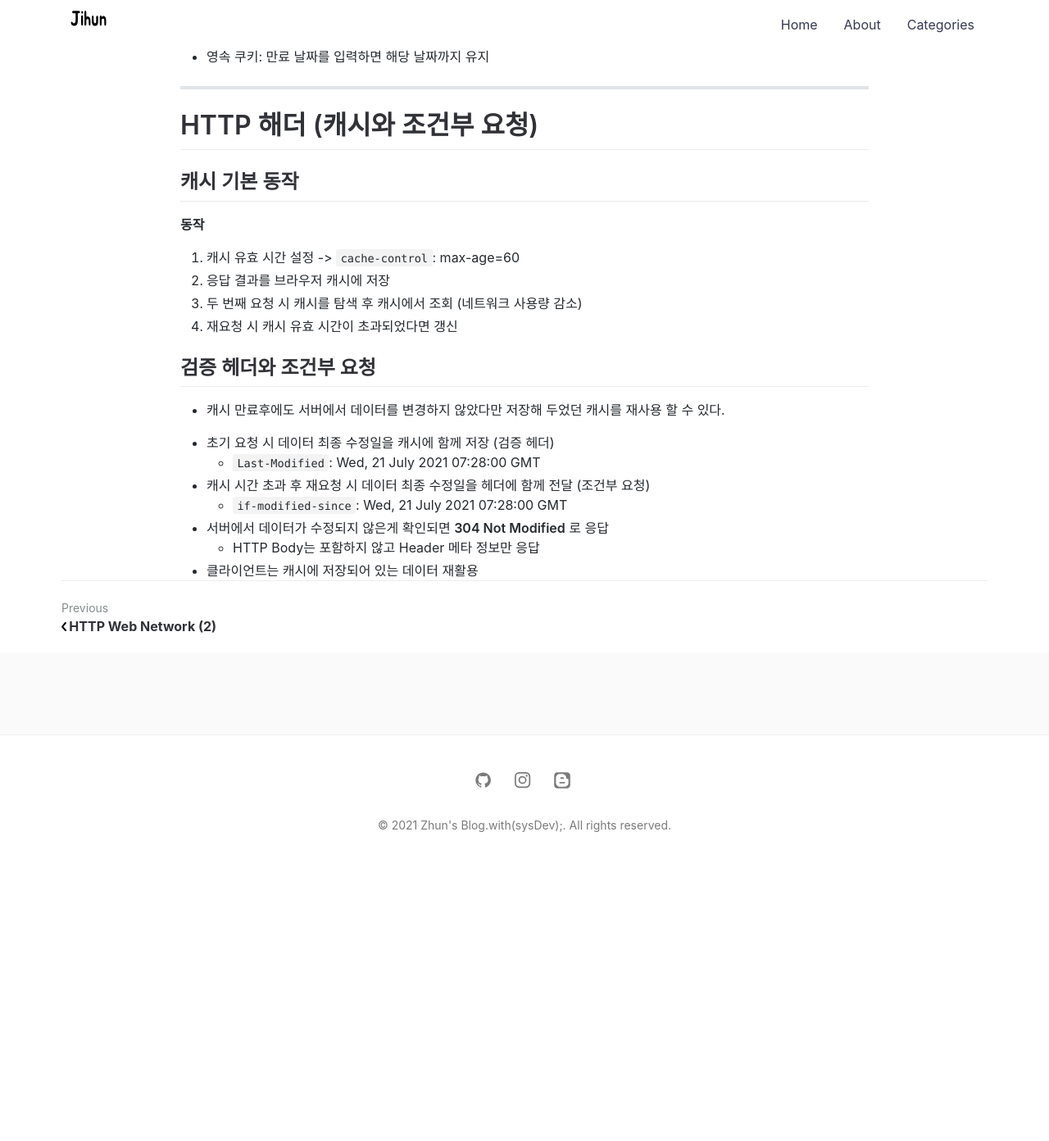
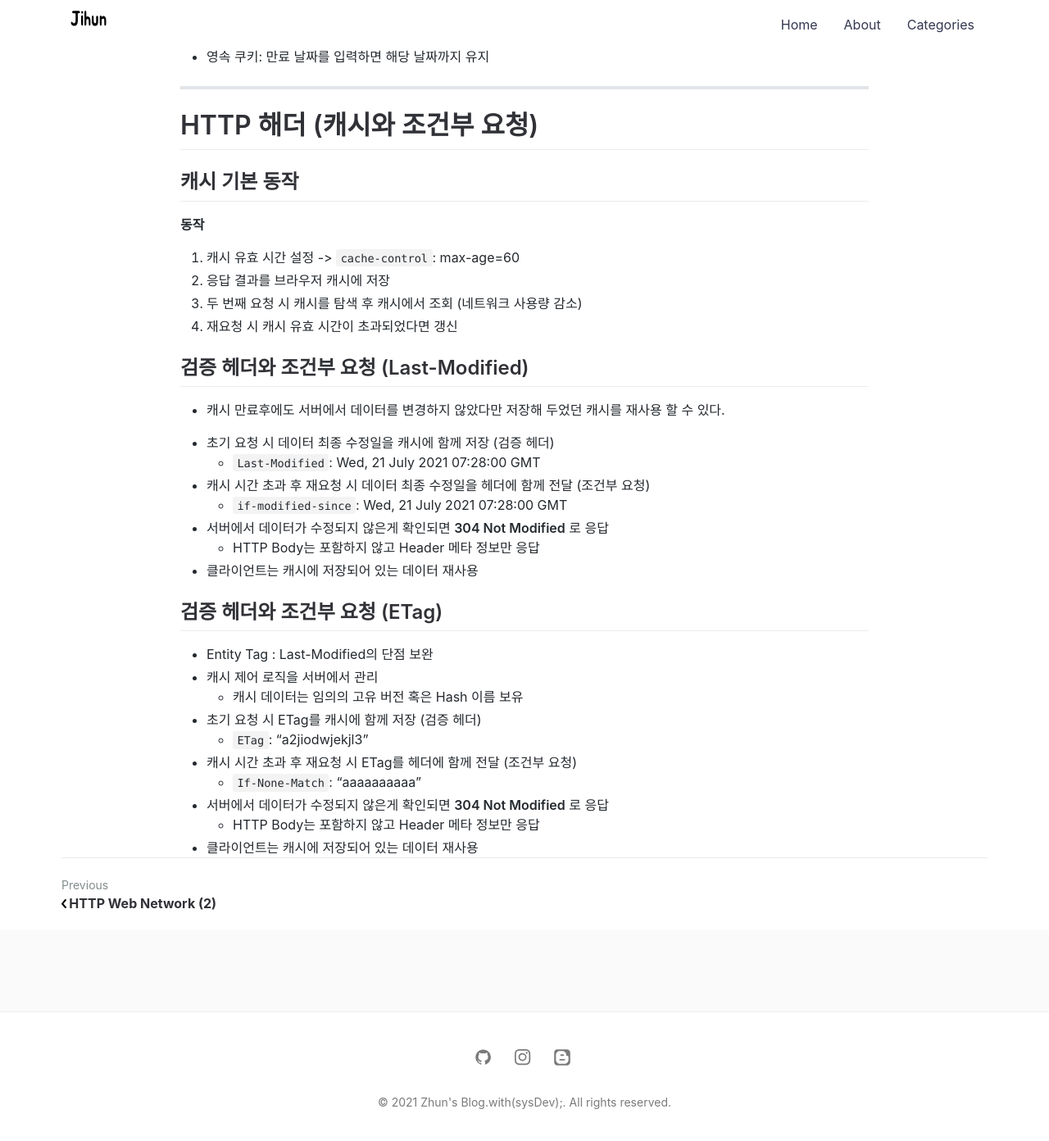
Before and after one commit to jihunparkme/jihunparkme.github.io, a Jekyll site: the page built from _posts/2021-07-07-Http-Web-Network_header.md, in a window 1280 px wide and 1400 px high, scrolled down 5235 px. Shown: the top 1392 px of the window at 82% size. Built offline with Jekyll 4.4.1, drawn with Linux system fonts in a browser that asks for light colours; comment, search, counter and statistics services are not loaded; before the commit the page ends 6297 px from its top, so only the background shows below that.

Commit message:
[HTTP 헤더2 - 캐시와 조건부 요청] 검증 헤더와 조건부 요청 (ETag)

```diff
--- a/_posts/2021-07-07-Http-Web-Network_header.md
+++ b/_posts/2021-07-07-Http-Web-Network_header.md
@@ -218,7 +218,7 @@ Client가 선호하는 표현 요청 (요청시에만 사용)
 3. 두 번째 요청 시 캐시를 탐색 후 캐시에서 조회 (네트워크 사용량 감소)
 4. 재요청 시 캐시 유효 시간이 초과되었다면 갱신
 
-## 검증 헤더와 조건부 요청
+## 검증 헤더와 조건부 요청 (Last-Modified)
 
 - 캐시 만료후에도 서버에서 데이터를 변경하지 않았다만 저장해 두었던 캐시를 재사용 할 수 있다.
 
@@ -228,4 +228,17 @@ Client가 선호하는 표현 요청 (요청시에만 사용)
   - `if-modified-since`: Wed, 21 July 2021 07:28:00 GMT
 - 서버에서 데이터가 수정되지 않은게 확인되면 **304 Not Modified** 로 응답
   - HTTP Body는 포함하지 않고 Header 메타 정보만 응답
-- 클라이언트는 캐시에 저장되어 있는 데이터 재활용
+- 클라이언트는 캐시에 저장되어 있는 데이터 재사용
+
+## 검증 헤더와 조건부 요청 (ETag)
+
+- Entity Tag : Last-Modified의 단점 보완
+- 캐시 제어 로직을 서버에서 관리
+  - 캐시 데이터는 임의의 고유 버전 혹은 Hash 이름 보유
+- 초기 요청 시 ETag를 캐시에 함께 저장 (검증 헤더)
+  - `ETag`: "a2jiodwjekjl3"
+- 캐시 시간 초과 후 재요청 시 ETag를 헤더에 함께 전달 (조건부 요청)
+  - `If-None-Match`: "aaaaaaaaaa"
+- 서버에서 데이터가 수정되지 않은게 확인되면 **304 Not Modified** 로 응답
+  - HTTP Body는 포함하지 않고 Header 메타 정보만 응답
+- 클라이언트는 캐시에 저장되어 있는 데이터 재사용
```
